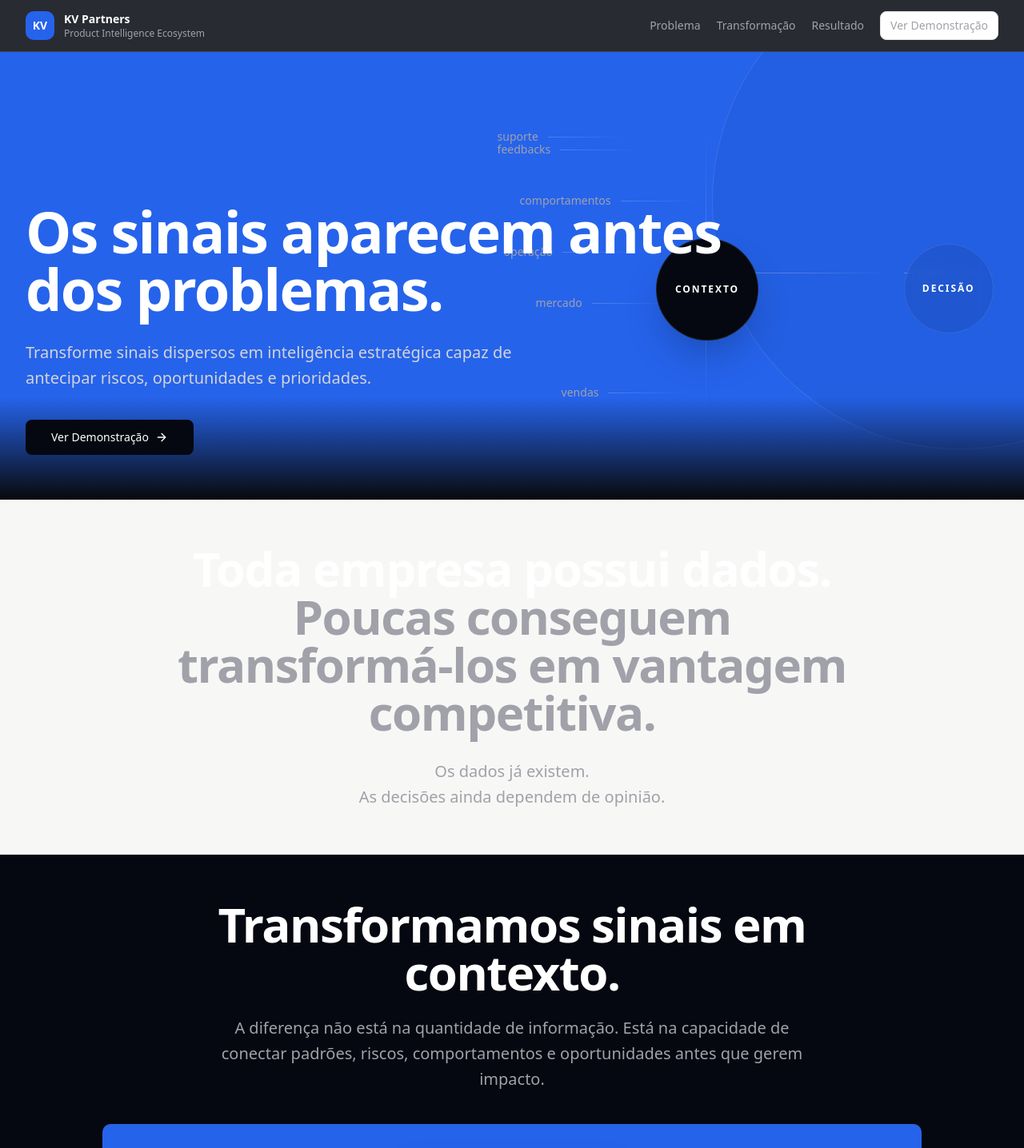
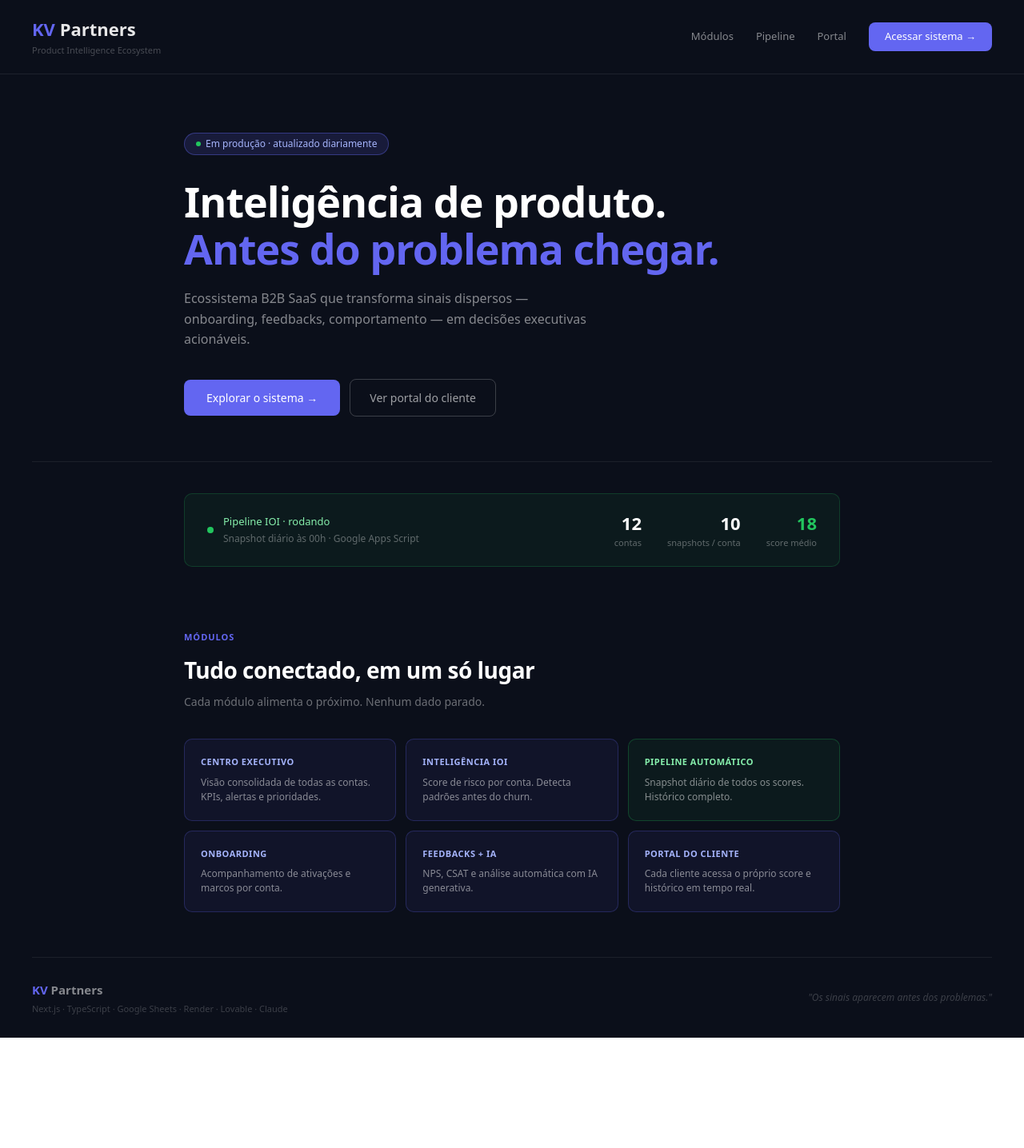
Before and after one commit to KarlaVieira-Dev/kv-partners-mvp, a Next.js app: page / in a window 1280 px wide. Shown: the top 1436 px of the page at 80% size. After the commit the page ends 1298 px from the top, so only its background shows below. Built offline with nearby package versions, Linux system fonts and the light colour scheme; no server answers.

Commit message:
Update page.tsx

```diff
--- a/app/page.tsx
+++ b/app/page.tsx
@@ -1,5 +1,184 @@
-import { LandingPage } from "@/components/landing/landing-page";
+// app/page.tsx
+// Landing page KV Partners — redesign dark/índigo
+// Substitui o arquivo app/page.tsx existente no repositório
 
-export default function Home() {
-  return <LandingPage />;
+import Link from 'next/link'
+
+export default function HomePage() {
+  return (
+    <div style={{ background: '#0b0f1a', minHeight: '100vh', color: '#fff', fontFamily: 'system-ui, sans-serif' }}>
+
+      {/* NAV */}
+      <nav style={{
+        display: 'flex', alignItems: 'center', justifyContent: 'space-between',
+        padding: '20px 40px', borderBottom: '0.5px solid rgba(255,255,255,0.08)',
+      }}>
+        <div>
+          <span style={{ fontSize: 22, fontWeight: 700, color: '#6366f1' }}>KV</span>
+          <span style={{ fontSize: 22, fontWeight: 700, color: 'rgba(255,255,255,0.9)' }}> Partners</span>
+          <div style={{ fontSize: 11, color: 'rgba(255,255,255,0.25)', marginTop: 2 }}>
+            Product Intelligence Ecosystem
+          </div>
+        </div>
+        <div style={{ display: 'flex', alignItems: 'center', gap: 28 }}>
+          <Link href="/dashboard" style={{ fontSize: 13, color: 'rgba(255,255,255,0.5)', textDecoration: 'none' }}>Módulos</Link>
+          <Link href="/pipeline"  style={{ fontSize: 13, color: 'rgba(255,255,255,0.5)', textDecoration: 'none' }}>Pipeline</Link>
+          <a
+            href="https://kv-partner-hub.lovable.app"
+            target="_blank"
+            rel="noopener noreferrer"
+            style={{ fontSize: 13, color: 'rgba(255,255,255,0.5)', textDecoration: 'none' }}
+          >
+            Portal
+          </a>
+          <Link href="/dashboard" style={{
+            background: '#6366f1', color: '#fff', padding: '8px 20px',
+            borderRadius: 8, fontSize: 13, fontWeight: 500, textDecoration: 'none',
+          }}>
+            Acessar sistema →
+          </Link>
+        </div>
+      </nav>
+
+      {/* HERO */}
+      <section style={{ maxWidth: 900, margin: '0 auto', padding: '72px 40px 56px' }}>
+        <div style={{
+          display: 'inline-flex', alignItems: 'center', gap: 6,
+          background: 'rgba(99,102,241,0.15)', border: '0.5px solid rgba(99,102,241,0.4)',
+          borderRadius: 20, padding: '4px 14px', fontSize: 12, color: '#a5b4fc', marginBottom: 28,
+        }}>
+          <span style={{ width: 6, height: 6, borderRadius: '50%', background: '#22c55e', display: 'inline-block' }} />
+          Em produção · atualizado diariamente
+        </div>
+
+        <h1 style={{
+          fontSize: 52, fontWeight: 700, lineHeight: 1.15,
+          letterSpacing: '-1px', marginBottom: 20, maxWidth: 700,
+        }}>
+          Inteligência de produto.{' '}
+          <span style={{ color: '#6366f1' }}>Antes do problema chegar.</span>
+        </h1>
+
+        <p style={{
+          fontSize: 16, color: 'rgba(255,255,255,0.5)', lineHeight: 1.6,
+          maxWidth: 520, marginBottom: 36,
+        }}>
+          Ecossistema B2B SaaS que transforma sinais dispersos — onboarding, feedbacks, comportamento —
+          em decisões executivas acionáveis.
+        </p>
+
+        <div style={{ display: 'flex', gap: 12, alignItems: 'center' }}>
+          <Link href="/dashboard" style={{
+            background: '#6366f1', color: '#fff', padding: '12px 28px',
+            borderRadius: 8, fontSize: 14, fontWeight: 500, textDecoration: 'none',
+          }}>
+            Explorar o sistema →
+          </Link>
+          <a
+            href="https://kv-partner-hub.lovable.app"
+            target="_blank"
+            rel="noopener noreferrer"
+            style={{
+              background: 'transparent', color: 'rgba(255,255,255,0.6)',
+              border: '0.5px solid rgba(255,255,255,0.2)', padding: '12px 24px',
+              borderRadius: 8, fontSize: 14, textDecoration: 'none',
+            }}
+          >
+            Ver portal do cliente
+          </a>
+        </div>
+      </section>
+
+      <div style={{ height: '0.5px', background: 'rgba(255,255,255,0.07)', margin: '0 40px' }} />
+
+      {/* PIPELINE STATUS STRIP */}
+      <div style={{ maxWidth: 900, margin: '40px auto', padding: '0 40px' }}>
+        <div style={{
+          background: 'rgba(34,197,94,0.06)', border: '0.5px solid rgba(34,197,94,0.2)',
+          borderRadius: 10, padding: '20px 28px',
+          display: 'flex', alignItems: 'center', justifyContent: 'space-between',
+        }}>
+          <div style={{ display: 'flex', alignItems: 'center', gap: 12 }}>
+            <span style={{ width: 8, height: 8, borderRadius: '50%', background: '#22c55e', display: 'inline-block' }} />
+            <div>
+              <div style={{ fontSize: 13, fontWeight: 500, color: '#86efac' }}>Pipeline IOI · rodando</div>
+              <div style={{ fontSize: 12, color: 'rgba(255,255,255,0.35)', marginTop: 2 }}>
+                Snapshot diário às 00h · Google Apps Script
+              </div>
+            </div>
+          </div>
+          <div style={{ display: 'flex', gap: 32 }}>
+            {[
+              { n: '12', l: 'contas' },
+              { n: '10', l: 'snapshots / conta' },
+              { n: '18', l: 'score médio', green: true },
+            ].map(({ n, l, green }) => (
+              <div key={l} style={{ textAlign: 'right' }}>
+                <div style={{ fontSize: 22, fontWeight: 700, color: green ? '#22c55e' : '#fff' }}>{n}</div>
+                <div style={{ fontSize: 11, color: 'rgba(255,255,255,0.35)' }}>{l}</div>
+              </div>
+            ))}
+          </div>
+        </div>
+      </div>
+
+      {/* MÓDULOS */}
+      <section style={{ maxWidth: 900, margin: '0 auto', padding: '40px 40px 56px' }}>
+        <div style={{ fontSize: 11, fontWeight: 600, color: '#6366f1', letterSpacing: 1, textTransform: 'uppercase', marginBottom: 12 }}>
+          Módulos
+        </div>
+        <h2 style={{ fontSize: 28, fontWeight: 700, marginBottom: 8, letterSpacing: '-0.5px' }}>
+          Tudo conectado, em um só lugar
+        </h2>
+        <p style={{ fontSize: 14, color: 'rgba(255,255,255,0.4)', marginBottom: 36 }}>
+          Cada módulo alimenta o próximo. Nenhum dado parado.
+        </p>
+
+        <div style={{ display: 'grid', gridTemplateColumns: 'repeat(3, 1fr)', gap: 12 }}>
+          {[
+            { title: 'Centro Executivo',   desc: 'Visão consolidada de todas as contas. KPIs, alertas e prioridades.', green: false },
+            { title: 'Inteligência IOI',   desc: 'Score de risco por conta. Detecta padrões antes do churn.',           green: false },
+            { title: 'Pipeline Automático',desc: 'Snapshot diário de todos os scores. Histórico completo.',              green: true  },
+            { title: 'Onboarding',         desc: 'Acompanhamento de ativações e marcos por conta.',                     green: false },
+            { title: 'Feedbacks + IA',     desc: 'NPS, CSAT e análise automática com IA generativa.',                   green: false },
+            { title: 'Portal do Cliente',  desc: 'Cada cliente acessa o próprio score e histórico em tempo real.',      green: false },
+          ].map(({ title, desc, green }) => (
+            <div key={title} style={{
+              background: green ? 'rgba(34,197,94,0.06)' : 'rgba(99,102,241,0.07)',
+              border: `0.5px solid ${green ? 'rgba(34,197,94,0.25)' : 'rgba(99,102,241,0.25)'}`,
+              borderRadius: 10, padding: 20,
+            }}>
+              <h3 style={{
+                fontSize: 11, fontWeight: 600, letterSpacing: '0.5px', textTransform: 'uppercase',
+                color: green ? '#86efac' : '#a5b4fc', marginBottom: 8,
+              }}>
+                {title}
+              </h3>
+              <p style={{ fontSize: 12, color: 'rgba(255,255,255,0.5)', lineHeight: 1.5 }}>{desc}</p>
+            </div>
+          ))}
+        </div>
+      </section>
+
+      <div style={{ height: '0.5px', background: 'rgba(255,255,255,0.07)', margin: '0 40px' }} />
+
+      {/* FOOTER */}
+      <footer style={{
+        display: 'flex', alignItems: 'center', justifyContent: 'space-between',
+        padding: '28px 40px', marginTop: 0,
+      }}>
+        <div>
+          <span style={{ fontSize: 15, fontWeight: 700, color: '#6366f1' }}>KV</span>
+          <span style={{ fontSize: 15, fontWeight: 700, color: 'rgba(255,255,255,0.5)' }}> Partners</span>
+          <p style={{ fontSize: 11, color: 'rgba(255,255,255,0.2)', marginTop: 4 }}>
+            Next.js · TypeScript · Google Sheets · Render · Lovable · Claude
+          </p>
+        </div>
+        <p style={{ fontSize: 12, color: 'rgba(255,255,255,0.2)', fontStyle: 'italic' }}>
+          "Os sinais aparecem antes dos problemas."
+        </p>
+      </footer>
+
+    </div>
+  )
 }
```
